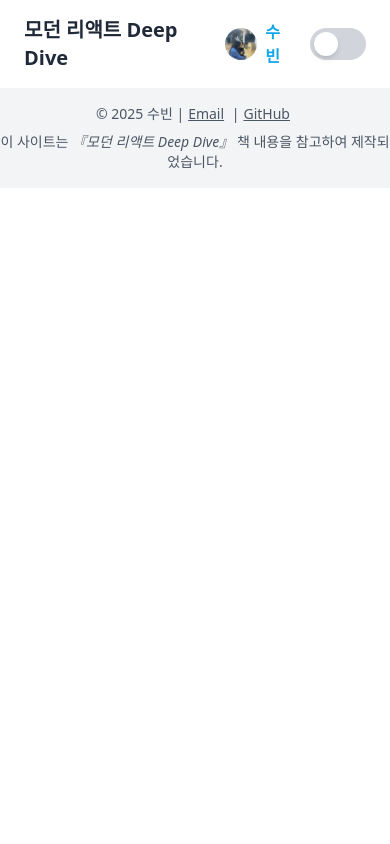
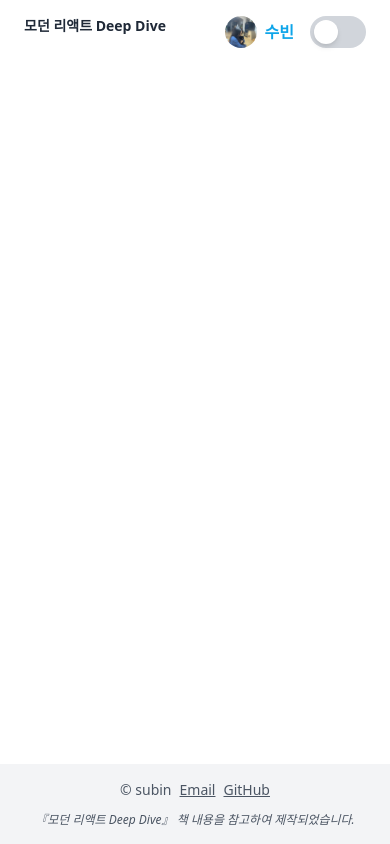
Before and after one commit to subinsong01/Coderhythm, a Next.js app: page / in a window 390 px wide. Built offline with nearby package versions, Linux system fonts and the light colour scheme.

Commit message:
style: 헤더 푸터 반응형 적용

```diff
--- a/src/components/Footer.js
+++ b/src/components/Footer.js
@@ -1,22 +1,24 @@
 export default function Footer() {
   return (
-    <footer className="bg-gray-100 text-center py-4 text-sm text-gray-600">
-      © 2025 수빈 |
-      <a href="mailto:haely97@naver.com" className="underline mx-1">
+    <footer className="bg-gray-100 text-gray-600 py-4 text-sm px-4">
+      <div className="max-w-[940px] mx-auto flex flex-wrap justify-center items-center gap-2 sm:gap-4 text-center">
+        <span>© subin</span>
+        <span className="hidden sm:inline">|</span>
+        <a href="mailto:haely97@naver.com" className="underline">
           Email
-      </a>{" "}
-      |
+        </a>
+        <span className="hidden sm:inline">|</span>
         <a
           href="https://github.com/subinsong01"
           target="_blank"
           rel="noopener noreferrer"
-        className="underline mx-1"
+          className="underline"
         >
           GitHub
         </a>
-      <p className="mt-2">
-        이 사이트는 <em>『모던 리액트 Deep Dive』</em> 책 내용을 참고하여
-        제작되었습니다.
+      </div>
+      <p className="mt-3 max-w-[600px] mx-auto text-center text-xs sm:text-sm italic px-2 sm:px-0">
+        <em>『모던 리액트 Deep Dive』</em> 책 내용을 참고하여 제작되었습니다.
       </p>
     </footer>
   );
--- a/src/components/Header.js
+++ b/src/components/Header.js
@@ -2,7 +2,7 @@ import Image from "next/image";
 export default function Header({ isDark, toggleDarkMode }) {
   return (
     <header className="py-4 px-6 flex justify-between">
-      <h1 className="text-xl font-bold text-gray-800 dark:text-white">
+      <h1 className="text-sm sm:text-xl font-bold text-gray-800 dark:text-white">
         모던 리액트 Deep Dive
       </h1>
       <div className="flex items-center gap-4">
--- a/src/pages/_app.js
+++ b/src/pages/_app.js
@@ -7,12 +7,16 @@ export default function App({ Component, pageProps }) {
   const [isDark, toggleDarkMode] = useDarkMode();
 
   return (
-    <>
-      <main className="max-w-[940px] mx-auto min-h-screen bg-white text-black dark:bg-black dark:text-white">
+    <div className="min-h-screen bg-white text-black dark:bg-black dark:text-white">
+      <div className="max-w-[940px] mx-auto  flex flex-col min-h-screen">
         <Header isDark={isDark} toggleDarkMode={toggleDarkMode} />
-        <Component {...pageProps} />
+
+        <main className="flex-grow">
+          <Component {...pageProps} />
+        </main>
+
         <Footer />
-      </main>
-    </>
+      </div>
+    </div>
   );
 }
```
Lines whose indentation alone changed are shown as unchanged.
